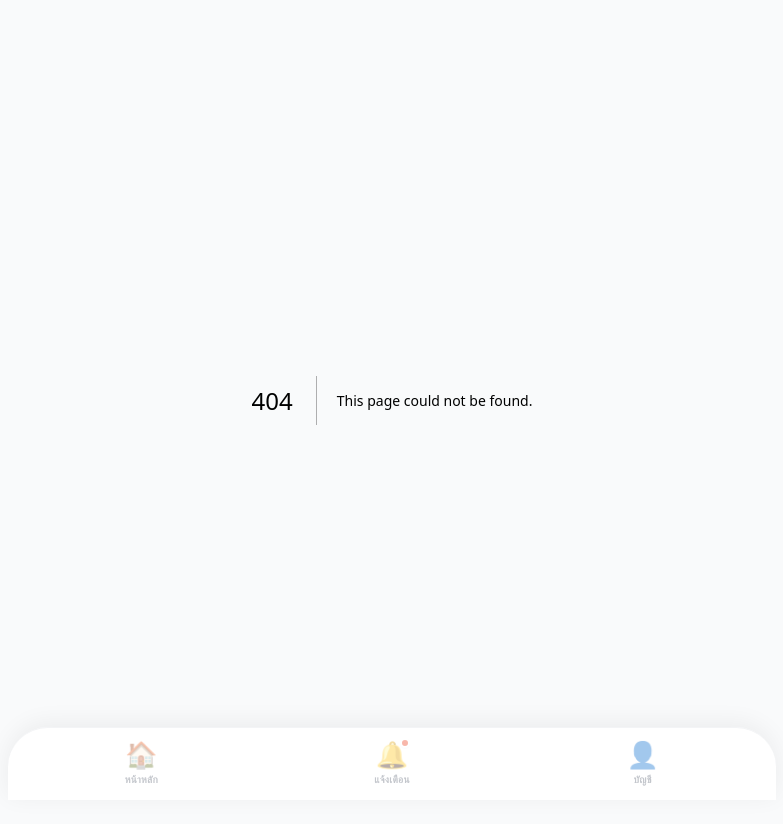
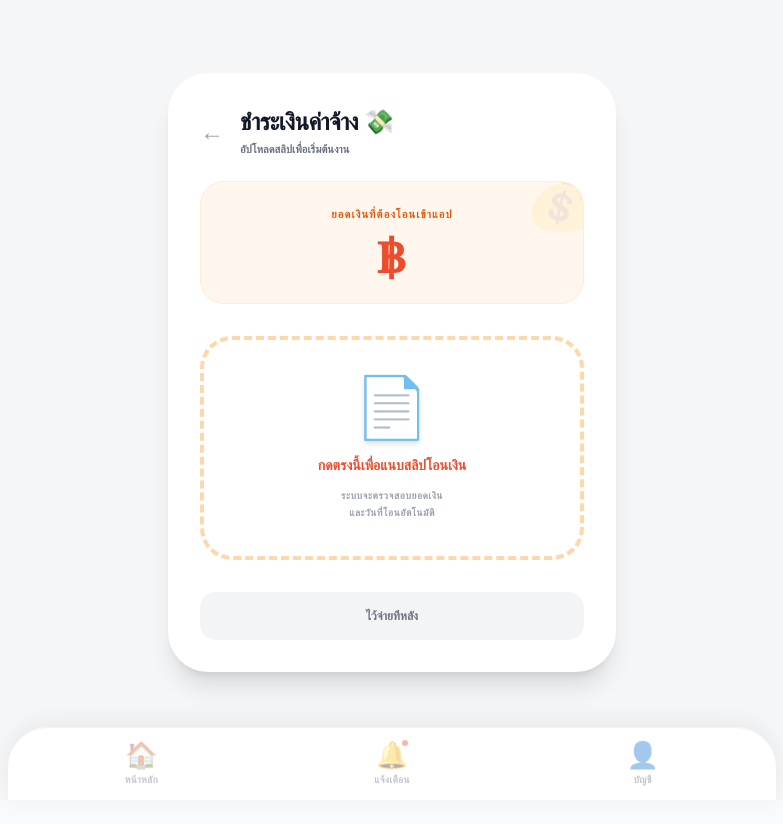
Before and after one commit to BSam-B3/jong-jaroen, a Next.js app: page /jobs/1/pay in a window 1280 px wide. Before the commit this address had no page. Shown: the top 824 px of the page, without its empty margins (248-1031 px from the left). Built offline with nearby package versions, Linux system fonts and the light colour scheme; no server answers; the database is empty.

Commit message:
Add PayJobPage component for job payment processing

```diff
--- /dev/null
+++ b/app/jobs/[id]/pay/page.tsx
@@ -0,0 +1,129 @@
+'use client';
+
+import { useState, useEffect } from 'react';
+import { useRouter, useParams } from 'next/navigation';
+import { createClient } from '@/lib/supabase/client';
+import Link from 'next/link';
+
+export default function PayJobPage() {
+  const { id: jobId } = useParams();
+  const router = useRouter();
+  const supabase = createClient();
+
+  const [job, setJob] = useState<any>(null);
+  const [loading, setLoading] = useState(true);
+  const [isVerifying, setIsVerifying] = useState(false);
+  const [error, setError] = useState('');
+
+  useEffect(() => {
+    const fetchJob = async () => {
+      const { data } = await supabase.from('jobs').select('*').eq('id', jobId).single();
+      setJob(data);
+      setLoading(false);
+    };
+    fetchJob();
+  }, [jobId, supabase]);
+
+  // 🌟 ฟังก์ชันแปลงไฟล์รูปเป็น Base64 เพื่อส่งเข้า API
+  const convertToBase64 = (file: File): Promise<string> => {
+    return new Promise((resolve, reject) => {
+      const reader = new FileReader();
+      reader.readAsDataURL(file);
+      reader.onload = () => resolve(reader.result as string);
+      reader.onerror = (err) => reject(err);
+    });
+  };
+
+  const handleFileChange = async (e: React.ChangeEvent<HTMLInputElement>) => {
+    const file = e.target.files?.[0];
+    if (!file) return;
+
+    setIsVerifying(true);
+    setError('');
+
+    try {
+      const base64 = await convertToBase64(file);
+
+      // ส่งรูปไปให้ API ตรวจสอบสลิปที่บีสามทำไว้
+      const res = await fetch('/api/verify-slip', {
+        method: 'POST',
+        headers: { 'Content-Type': 'application/json' },
+        body: JSON.stringify({
+          imageBase64: base64,
+          jobId: jobId
+        })
+      });
+
+      const result = await res.json();
+
+      if (!res.ok) {
+        throw new Error(result.error || 'ตรวจสอบสลิปไม่สำเร็จ กรุณาลองใหม่อีกครั้ง');
+      }
+
+      alert('โอนเงินและตรวจสอบสลิปสำเร็จ! ✨ ช่างพร้อมเริ่มงานแล้วค่ะ');
+      router.push(`/jobs/${jobId}`);
+
+    } catch (err: any) {
+      setError(err.message);
+    } finally {
+      setIsVerifying(false);
+    }
+  };
+
+  if (loading) return <div className="min-h-screen flex items-center justify-center font-bold bg-[#F4F6F8]">⏳ กำลังดึงข้อมูลงาน...</div>;
+
+  return (
+    <div className="min-h-screen bg-[#F4F6F8] p-6 font-sans flex flex-col items-center justify-center pb-20">
+      <div className="w-full max-w-md bg-white rounded-[2.5rem] p-8 shadow-xl">
+
+        <div className="flex items-center gap-4 mb-6">
+          <button onClick={() => router.back()} className="text-2xl font-black text-gray-400 active:scale-95 transition-transform">←</button>
+          <div>
+            <h1 className="text-2xl font-black text-gray-900 tracking-tight">ชำระเงินค่าจ้าง 💸</h1>
+            <p className="text-gray-500 text-[11px] font-bold mt-1">อัปโหลดสลิปเพื่อเริ่มต้นงาน</p>
+          </div>
+        </div>
+
+        {/* ยอดเงิน */}
+        <div className="bg-orange-50 border border-orange-100 rounded-3xl p-6 text-center mb-8 relative overflow-hidden">
+          <div className="absolute -right-4 -top-4 text-6xl opacity-10">💰</div>
+          <p className="text-[11px] font-black text-orange-600 uppercase tracking-widest relative z-10">ยอดเงินที่ต้องโอนเข้าแอป</p>
+          <p className="text-5xl font-black text-[#EE4D2D] mt-2 relative z-10">
+            ฿{job?.budget?.toLocaleString('th-TH')}
+          </p>
+        </div>
+
+        {/* ส่วนอัปโหลดสลิป */}
+        <div className="space-y-4">
+          {error && (
+            <div className="bg-red-50 text-red-600 p-4 rounded-2xl text-xs font-black border border-red-100 text-center leading-relaxed">
+              ❌ {error}
+            </div>
+          )}
+
+          <label className={`flex flex-col items-center justify-center w-full h-56 border-4 border-dashed rounded-[2rem] transition-all cursor-pointer ${isVerifying ? 'opacity-50 cursor-not-allowed bg-gray-50 border-gray-200' : 'hover:bg-orange-50 border-orange-200 bg-white'}`}>
+            {isVerifying ? (
+              <div className="flex flex-col items-center gap-4">
+                <div className="w-12 h-12 border-4 border-[#EE4D2D] border-t-transparent rounded-full animate-spin"></div>
+                <p className="text-sm font-black text-gray-700 animate-pulse">กำลังให้ AI ตรวจสลิป...</p>
+              </div>
+            ) : (
+              <div className="flex flex-col items-center gap-3 text-center px-4">
+                <span className="text-6xl mb-2 drop-shadow-md">📄</span>
+                <p className="text-sm font-black text-[#EE4D2D]">กดตรงนี้เพื่อแนบสลิปโอนเงิน</p>
+                <p className="text-[10px] text-gray-400 font-bold uppercase tracking-wider leading-relaxed">
+                  ระบบจะตรวจสอบยอดเงิน<br/>และวันที่โอนอัตโนมัติ
+                </p>
+              </div>
+            )}
+            <input type="file" className="hidden" accept="image/*" onChange={handleFileChange} disabled={isVerifying} />
+          </label>
+        </div>
+
+        <button onClick={() => router.back()} className="w-full mt-8 py-4 bg-gray-100 text-gray-500 rounded-2xl font-black text-xs hover:bg-gray-200 transition-colors active:scale-95">
+          ไว้จ่ายทีหลัง
+        </button>
+      </div>
+    </div>
+  );
+}
```
